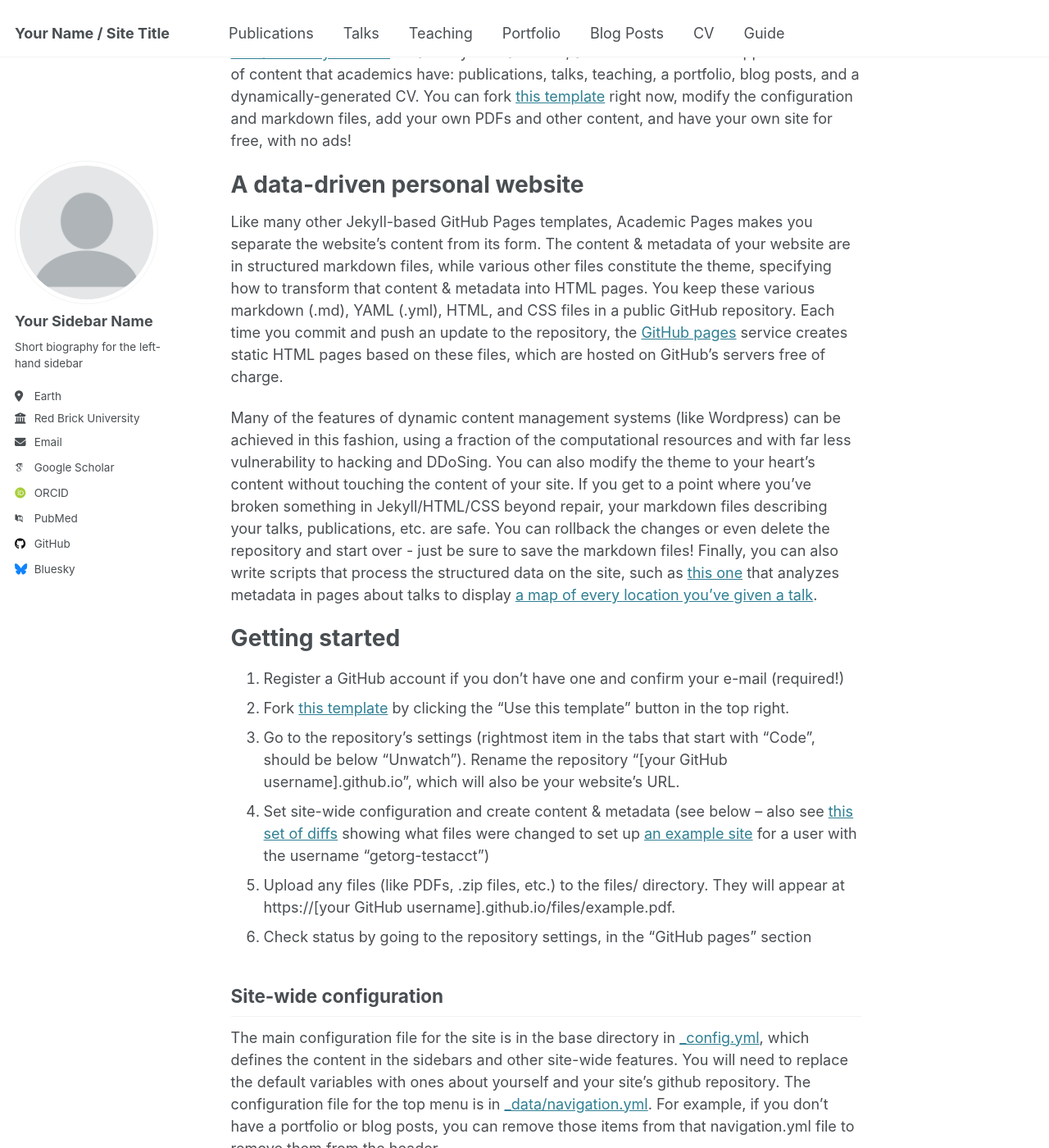
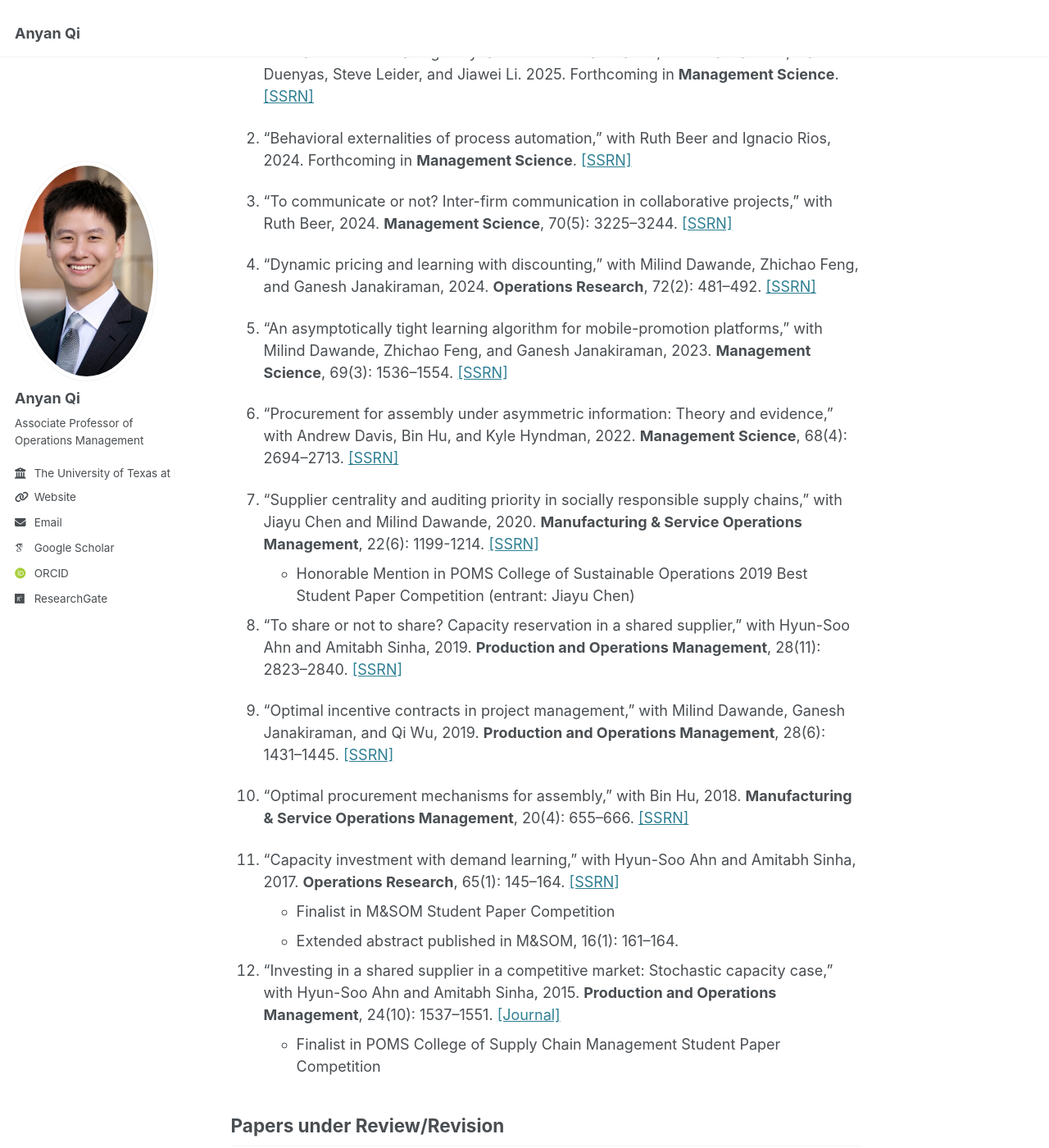
Before and after one commit to qi-anyan/qi-anyan.github.io, a Jekyll site: the page built from _pages/about.md, in a window 1280 px wide and 1400 px high, scrolled down 234 px. Shown: the whole window at 82% size. Built offline with Jekyll 4.4.1, drawn with Linux system fonts in a browser that asks for light colours; some web fonts are replaced; our own code applies the rules of GitHub Pages for plain Markdown files; some of the changed text lies outside the part shown.

Commit message:
Initial commit

```diff
--- a/_config.yml
+++ b/_config.yml
@@ -9,48 +9,48 @@
 # Basic Site Settings
 locale                   : "en-US"
 site_theme               : "default"
-title                    : "Your Name / Site Title"
+title                    : "Anyan Qi"
 title_separator          : "-"
-name                     : &name "Your Name"
-description              : &description "personal description"
-url                      : https://academicpages.github.io # the base hostname & protocol for your site e.g. "https://[your GitHub username].github.io"
+name                     : &name "Anyan Qi"
+description              : &description "Associate Professor of Operations Management, UT Dallas"
+url                      : https://qi-anyan.github.io # the base hostname & protocol for your site e.g. "https://[your GitHub username].github.io"
 baseurl                  : "" # the subpath of your site, e.g. "/blog"
-repository               : "academicpages/academicpages.github.io"
+repository               : "qi-anyan/qi-anyan.github.io"
 
 # Site Author - The following control what appear as part of the author content on the side bar.
 #               If a field is blank the icon and link will not appear, otherwise it will be shown.
 #               Additional customization can be done by editing /_includes/author-profile.html
 author:
   # Biographic information
-  avatar           : "profile.png"
-  name             : "Your Sidebar Name"
+  avatar           : "profile.jpg"
+  name             : "Anyan Qi"
   pronouns         : # example: "she/her"
-  bio              : "Short biography for the left-hand sidebar"
-  location         : "Earth"
-  employer         : "Red Brick University"
-  uri              : # URL
-  email            : "none@example.org"
+  bio              : "Associate Professor of Operations Management"
+  location         : # "Earth"
+  employer         : "The University of Texas at Dallas"
+  uri              : "https://jindal.utdallas.edu/faculty/anyan-qi/"
+  email            : "axq140430@utdallas.edu"
 
   # Academic websites
   arxiv            : # URL - Update with the correct link to your profile
-  googlescholar    : "https://scholar.google.com/citations?user=PS_CX0AAAAAJ"
+  googlescholar    : "https://scholar.google.com/citations?user=m3EZQHEAAAAJ&hl=en"
   impactstory      : # URL
-  orcid            : "http://orcid.org/yourorcidurl"
+  orcid            : "https://orcid.org/0000-0003-2933-8294"
   semantic         : # URL
-  pubmed           : "https://www.ncbi.nlm.nih.gov/pubmed/?term=john+snow"
-  researchgate     : # URL
+  pubmed           : # "https://www.ncbi.nlm.nih.gov/pubmed/?term=john+snow"
+  researchgate     : "https://www.researchgate.net/profile/Anyan-Qi"
   scopus           : # URL
 
   # Repositories and software development
   bitbucket        : # Username - Update with your username on the site
   codepen          : # Username
   dribbble         : # Username
-  github           : "academicpages"
+  github           : # ""
   kaggle           : # Username
   stackoverflow    : # User number or user number and name (i.e., use "1" or "1/jeff-atwood")
 
   # Social media
-  bluesky          : "bsky.app" # Replace this with you Bluesky username
+  bluesky          : # "bsky.app" # Replace this with you Bluesky username
   facebook         : # Username
   flickr           : # Username
   foursquare       : # Username
--- a/_includes/footer/custom.html
+++ b/_includes/footer/custom.html
@@ -1,3 +1,3 @@
 <!-- start custom footer snippets -->
-<a href="/sitemap/">Sitemap</a>
+
 <!-- end custom footer snippets -->
--- a/_pages/about.md
+++ b/_pages/about.md
@@ -1,49 +1,241 @@
 ---
 permalink: /
-title: "Academic Pages is a ready-to-fork GitHub Pages template for academic personal websites"
+title: #"Academic Pages is a ready-to-fork GitHub Pages template for academic personal websites"
 author_profile: true
 redirect_from:
   - /about/
   - /about.html
 ---
 
-This is the front page of a website that is powered by the [Academic Pages template](https://github.com/academicpages/academicpages.github.io) and hosted on GitHub pages. [GitHub pages](https://pages.github.com) is a free service in which websites are built and hosted from code and data stored in a GitHub repository, automatically updating when a new commit is made to the repository. This template was forked from the [Minimal Mistakes Jekyll Theme](https://mmistakes.github.io/minimal-mistakes/) created by Michael Rose, and then extended to support the kinds of content that academics have: publications, talks, teaching, a portfolio, blog posts, and a dynamically-generated CV. You can fork [this template](https://github.com/academicpages/academicpages.github.io) right now, modify the configuration and markdown files, add your own PDFs and other content, and have your own site for free, with no ads!
+RESEARCH
+======
 
-A data-driven personal website
+Journal Papers
+------
+
+1. "Human decision-making in dynamic resource allocation," with Damian Beil, Izak Duenyas, Steve Leider, and Jiawei Li. 2025. Forthcoming in **Management Science**. [[SSRN]](https://papers.ssrn.com/sol3/papers.cfm?abstract_id=4913075)
+
+1. "Behavioral externalities of process automation," with Ruth Beer and Ignacio Rios, 2024. Forthcoming in **Management Science**. [[SSRN]](https://papers.ssrn.com/sol3/papers.cfm?abstract_id=4295527)
+
+1. “To communicate or not? Inter-firm communication in collaborative projects,” with Ruth Beer, 2024. **Management Science**, 70(5): 3225–3244. [[SSRN]](https://papers.ssrn.com/sol3/papers.cfm?abstract_id=3290267)
+
+1. "Dynamic pricing and learning with discounting," with Milind Dawande, Zhichao Feng, and Ganesh Janakiraman, 2024. **Operations Research**, 72(2): 481–492. [[SSRN]](https://papers.ssrn.com/sol3/papers.cfm?abstract_id=4222004)
+
+1. “An asymptotically tight learning algorithm for mobile-promotion platforms,” with Milind Dawande, Zhichao Feng, and Ganesh Janakiraman, 2023. **Management Science**, 69(3): 1536–1554. [[SSRN]](https://papers.ssrn.com/sol3/papers.cfm?abstract_id=3523491)
+
+1. “Procurement for assembly under asymmetric information: Theory and evidence,” with Andrew Davis, Bin Hu, and Kyle Hyndman, 2022. **Management Science**, 68(4): 2694–2713. [[SSRN]](https://papers.ssrn.com/sol3/papers.cfm?abstract_id=3292622)
+
+1. “Supplier centrality and auditing priority in socially responsible supply chains,” with Jiayu Chen and Milind Dawande, 2020. **Manufacturing & Service Operations Management**, 22(6): 1199-1214. [[SSRN]](https://papers.ssrn.com/abstract=2889889)
+    - Honorable Mention in POMS College of Sustainable Operations 2019 Best Student Paper Competition (entrant: Jiayu Chen)
+
+1. “To share or not to share? Capacity reservation in a shared supplier,” with Hyun-Soo Ahn and Amitabh Sinha, 2019. **Production and Operations Management**, 28(11): 2823–2840. [[SSRN]](https://papers.ssrn.com/sol3/papers.cfm?abstract_id=2909260)
+
+1. “Optimal incentive contracts in project management,” with Milind Dawande, Ganesh Janakiraman, and Qi Wu, 2019. **Production and Operations Management**, 28(6): 1431–1445. [[SSRN]](https://papers.ssrn.com/sol3/papers.cfm?abstract_id=3016515)
+
+1. “Optimal procurement mechanisms for assembly,” with Bin Hu, 2018. **Manufacturing & Service Operations Management**, 20(4): 655–666. [[SSRN]](https://papers.ssrn.com/sol3/papers.cfm?abstract_id=2635069)
+
+
+1. “Capacity investment with demand learning,” with Hyun-Soo Ahn and Amitabh Sinha, 2017. **Operations Research**, 65(1): 145–164. [[SSRN]](https://papers.ssrn.com/sol3/papers.cfm?abstract_id=2789834)
+    - Finalist in M&SOM Student Paper Competition
+    - Extended abstract published in M&SOM, 16(1): 161–164.
+
+
+
+1. “Investing in a shared supplier in a competitive market: Stochastic capacity case,” with Hyun-Soo Ahn and Amitabh Sinha, 2015. **Production and Operations Management**, 24(10): 1537–1551. [[Journal]](https://journals.sagepub.com/doi/full/10.1111/poms.12348)
+    - Finalist in POMS College of Supply Chain Management Student Paper Competition
+
+
+Papers under Review/Revision
+------
+
+**Socially Responsible Operations and New Business Models (Game-Theoretic Models)**
+
+1. "Combating excessive overtime in global supply chains," with Jiayu Chen and Chuanya Jiao. [[SSRN]](https://papers.ssrn.com/sol3/papers.cfm?abstract_id=4134422)
+    - Finalist in 2022 INFORMS PSOR Best Paper Award
+    - Third place in 2022 ISCOM Best Paper Award
+
+2. "Stability of procurement networks," with Khai Chiong. [[SSRN]](https://papers.ssrn.com/sol3/papers.cfm?abstract_id=4752112)
+
+3. "Top or regular influencer? Contracting in live-streaming platform selling," with Suresh Sethi, Liqun Wei, and Jianxiong Zhang. [[SSRN]](https://papers.ssrn.com/sol3/papers.cfm?abstract_id=3668390)
+
+4. "Greenwashing under competition,”  with Soraya (Nadia) Fatehi, Liqun Wei, and Jianxiong Zhang. [[SSRN]](https://papers.ssrn.com/sol3/papers.cfm?abstract_id=4433364)
+
+
+**Innovation and New Product Development (Behavioral Operations Management)**
+
+5. “Coordination for assembly,” with Elena Katok, Sina Shokoohyar, and Wen Zhang. [[SSRN]](https://papers.ssrn.com/sol3/papers.cfm?abstract_id=2889868)
+
+6. "Startup contracting and entrepreneur-investor bargaining," with Kyle Hyndman and Evgeny Kagan. [[SSRN]](https://papers.ssrn.com/sol3/papers.cfm?abstract_id=3844516)
+    - Selected for presentation at 2023 MSOM TIE SIG Meeting
+
+7. "Team building and incentive schemes in collaborative projects," with Ruth Beer and Ignacio Rios. [[SSRN]](https://papers.ssrn.com/sol3/papers.cfm?abstract_id=4872792)
+
+
+**Learning Algorithms and Optimization in Operations Management (Data-Driven Optimization)**
+
+8. "Capacity and pricing management with demand learning," with Jian Chen, Zechao Li, and Yining Wang. [[SSRN]](https://papers.ssrn.com/sol3/papers.cfm?abstract_id=4414361)
+
+9. "Service systems with on-demand and reserved servers," with Milind Dawande, Zhichao Feng, and Ganesh Janakiraman. [[SSRN]](https://papers.ssrn.com/sol3/papers.cfm?abstract_id=4735928)
+
+10. "Online learning and capacity management in cloud-cost optimization," with Milind Dawande, Zhichao Feng, and Ganesh Janakiraman. [[SSRN]](https://papers.ssrn.com/sol3/papers.cfm?abstract_id=4812792)
+
+11. "Expanding into on-demand markets with ‘Airbnb of Warehousing’,”  with Soraya (Nadia) Fatehi.
+    - Selected for presentation at 2023 MSOM SCM SIG Meeting
+
+
+Invited Book Chapter
+------
+
+1. “Auditing, inspections, and testing for social responsibility in supply networks,” with Milind Dawande, 2020. Swaminathan, J, Deshpande, V, eds. Responsible Business Operations, Springer Series in Supply Chain Management 10, (Springer Nature Switzerland AG, Switzerland), 243—259. [[SSRN]](https://papers.ssrn.com/sol3/papers.cfm?abstract_id=3521582)
+
+
+<br><br>
+
+TEACHING
 ======
-Like many other Jekyll-based GitHub Pages templates, Academic Pages makes you separate the website's content from its form. The content & metadata of your website are in structured markdown files, while various other files constitute the theme, specifying how to transform that content & metadata into HTML pages. You keep these various markdown (.md), YAML (.yml), HTML, and CSS files in a public GitHub repository. Each time you commit and push an update to the repository, the [GitHub pages](https://pages.github.com/) service creates static HTML pages based on these files, which are hosted on GitHub's servers free of charge.
 
-Many of the features of dynamic content management systems (like Wordpress) can be achieved in this fashion, using a fraction of the computational resources and with far less vulnerability to hacking and DDoSing. You can also modify the theme to your heart's content without touching the content of your site. If you get to a point where you've broken something in Jekyll/HTML/CSS beyond repair, your markdown files describing your talks, publications, etc. are safe. You can rollback the changes or even delete the repository and start over - just be sure to save the markdown files! Finally, you can also write scripts that process the structured data on the site, such as [this one](https://github.com/academicpages/academicpages.github.io/blob/master/talkmap.ipynb) that analyzes metadata in pages about talks to display [a map of every location you've given a talk](https://academicpages.github.io/talkmap.html).
+Naveen Jindal School of Management, the University of Texas at Dallas
+------
 
-Getting started
+### Ph.D. Dissertation Committee Co-Chair
+
+- Pramit Ghosh, co-chair with Ignacio Rios
+- 2020, Jiayu Chen (Assistant Professor at University of Calgary), co-chair with Milind Dawande
+- 2018, Sina Shokoohyar (Assistant Professor at Saint Joseph’s University), co-chair with Elena Katok
+
+
+### Ph.D. Dissertation Committee Member
+
+- 2025, Haokun Du (Assistant Professor at University of Auckland)
+- 2025, Beyza Celik (Data Scientist at American Airline)
+- 2024, Goutham Takasi (Assistant Professor at University of Alabama)
+- 2024, Arun Kumar Rout (Assistant Professor at SUNY Buffalo)
+- 2024, Zihao Qu (Assistant Professor at UMass Amherst)
+- 2022, Lingling Shi (Postdoctoral Researcher at Southern Methodist University)
+- 2022, Duc Vu (Assistant Professor at University of Michigan-Flint)
+- 2020, Zhichao Feng (Assistant Professor at The Hong Kong Polytechnic University)
+- 2019, Harish Guda (Assistant Professor at Arizona State University)
+- 2019, Xi Shan (Visiting Assistant Professor at Boston College)
+- 2017, Yang Bo (Assistant Professor at Chinese University of Hong Kong)
+- 2017, Emre Ertan (Research Scientist at Amazon)
+
+
+### OPRE 3360: Managerial methods in decision making under uncertainty (Business statistics)
+
+- 2024, Spring, 5.0/5.0
+- 2023, Spring, 4.8/5.0
+- 2022, Fall, 5.0/5.0
+- 2021, Fall, 4.9/5.0
+- 2019, Fall, 4.9/5.0, 4.9/5.0
+- 2018, Fall, 4.9/5.0, 5.0/5.0, 5.0/5.0
+- 2017, Fall, 5.0/5.0
+- 2016, Fall, 5.0/5.0
+- 2015, Fall, 5.0/5.0
+- 2014, Fall, 4.9/5.0, 4.9/5.0
+
+
+### OPRE 3310: Operations management
+
+- 2024, Fall, 4.9/5.0
+- 2023, Fall, 4.9/5.0, 4.9/5.0
+- 2022, Fall, 4.9/5.0
+- 2021, Fall, 4.9/5.0
+- 2021, Spring, 4.8/5.0
+- 2020, Fall, 5.0/5.0, 4.9/5.0
+- 2017, Fall, 4.9/5.0, 4.9/5.0
+- 2016, Fall, 5.0/5.0, 5.0/5.0
+- 2015, Fall, 4.8/5.0, 5.0/5.0
+
+
+### OPRE 6301: Statistics and data analysis
+
+- 2020, Spring, 5.0/5.0
+
+
+Stephen M. Ross School of Business, University of Michigan
+------
+
+### OMS 311: Operations management
+
+- 2011, Winter, 5.0/5.0.
+
+<br><br>
+
+SERVICE
 ======
-1. Register a GitHub account if you don't have one and confirm your e-mail (required!)
-1. Fork [this template](https://github.com/academicpages/academicpages.github.io) by clicking the "Use this template" button in the top right.
-1. Go to the repository's settings (rightmost item in the tabs that start with "Code", should be below "Unwatch"). Rename the repository "[your GitHub username].github.io", which will also be your website's URL.
-1. Set site-wide configuration and create content & metadata (see below -- also see [this set of diffs](http://archive.is/3TPas) showing what files were changed to set up [an example site](https://getorg-testacct.github.io) for a user with the username "getorg-testacct")
-1. Upload any files (like PDFs, .zip files, etc.) to the files/ directory. They will appear at https://[your GitHub username].github.io/files/example.pdf.
-1. Check status by going to the repository settings, in the "GitHub pages" section
 
-Site-wide configuration
-------
-The main configuration file for the site is in the base directory in [_config.yml](https://github.com/academicpages/academicpages.github.io/blob/master/_config.yml), which defines the content in the sidebars and other site-wide features. You will need to replace the default variables with ones about yourself and your site's github repository. The configuration file for the top menu is in [_data/navigation.yml](https://github.com/academicpages/academicpages.github.io/blob/master/_data/navigation.yml). For example, if you don't have a portfolio or blog posts, you can remove those items from that navigation.yml file to remove them from the header.
+### Editorial Service
 
-Create content & metadata
-------
-For site content, there is one markdown file for each type of content, which are stored in directories like _publications, _talks, _posts, _teaching, or _pages. For example, each talk is a markdown file in the [_talks directory](https://github.com/academicpages/academicpages.github.io/tree/master/_talks). At the top of each markdown file is structured data in YAML about the talk, which the theme will parse to do lots of cool stuff. The same structured data about a talk is used to generate the list of talks on the [Talks page](https://academicpages.github.io/talks), each [individual page](https://academicpages.github.io/talks/2012-03-01-talk-1) for specific talks, the talks section for the [CV page](https://academicpages.github.io/cv), and the [map of places you've given a talk](https://academicpages.github.io/talkmap.html) (if you run this [python file](https://github.com/academicpages/academicpages.github.io/blob/master/talkmap.py) or [Jupyter notebook](https://github.com/academicpages/academicpages.github.io/blob/master/talkmap.ipynb), which creates the HTML for the map based on the contents of the _talks directory).
+- Associate Editor for **Manufacturing & Service Operations Management** (2024–present)
+- Senior Editor for **Production and Operations Management** (2019–present)
+- Associate Editor for **Decision Sciences** (2022–present)
+- Department Editor for **Journal of Systems Science and Systems Engineering** (2025-present)
 
-**Markdown generator**
 
-The repository includes [a set of Jupyter notebooks](https://github.com/academicpages/academicpages.github.io/tree/master/markdown_generator
-) that converts a CSV containing structured data about talks or presentations into individual markdown files that will be properly formatted for the Academic Pages template. The sample CSVs in that directory are the ones I used to create my own personal website at stuartgeiger.com. My usual workflow is that I keep a spreadsheet of my publications and talks, then run the code in these notebooks to generate the markdown files, then commit and push them to the GitHub repository.
+### Referee Service
 
-How to edit your site's GitHub repository
-------
-Many people use a git client to create files on their local computer and then push them to GitHub's servers. If you are not familiar with git, you can directly edit these configuration and markdown files directly in the github.com interface. Navigate to a file (like [this one](https://github.com/academicpages/academicpages.github.io/blob/master/_talks/2012-03-01-talk-1.md) and click the pencil icon in the top right of the content preview (to the right of the "Raw | Blame | History" buttons). You can delete a file by clicking the trashcan icon to the right of the pencil icon. You can also create new files or upload files by navigating to a directory and clicking the "Create new file" or "Upload files" buttons.
+- Reviewer for Management Science, Operations Research, Manufacturing & Service Operations Management, Production and Operations Management, Strategic Management Journal, Naval Research Logistics, IISE Transactions, Omega, International Transactions in Operations Research, Economic Inquiry
+- Reviewer for Research Grants Council (RGC) of Hong Kong (2018, 2019, 2020, 2022)
+- Conference Reviewer for MSOM SCM SIG (2017, 2018, 2019, 2020, 2022, 2023)
+- Conference Reviewer for MSOM TIE SIG (2023)
+- Conference Reviewer for MSOM Sustainable Operations SIG (2020, 2021)
 
-Example: editing a markdown file for a talk
-![Editing a markdown file for a talk](/images/editing-talk.png)
 
-For more info
-------
-More info about configuring Academic Pages can be found in [the guide](https://academicpages.github.io/markdown/), the [growing wiki](https://github.com/academicpages/academicpages.github.io/wiki), and you can always [ask a question on GitHub](https://github.com/academicpages/academicpages.github.io/discussions). The [guides for the Minimal Mistakes theme](https://mmistakes.github.io/minimal-mistakes/docs/configuration/) (which this theme was forked from) might also be helpful.
+### Judge for Paper Competitions
+
+- Judge for MSOM Student Paper Competition (2017, 2018, 2019, 2020, 2021, 2022, 2023)
+- Judge for CSAMSE Best Paper Competition (2021, 2022, 2023)
+- Judge for INFORMS PSOR Best Paper Award (2021)
+- Judge for INFORMS TIMES Best Working Paper Competition (2020, 2021, 2022, 2023)
+- Judge for INFORMS BOM Best Working Paper Competition (2016, 2020, 2021, 2023)
+- Judge for POMS College of Supply Chain Management Student Paper Competition (2020)
+- Judge for POMS College of Behavior in OM Junior Scholar Paper Competition (2020, 2022, 2023)
+- Judge for POMS-HK Best Student Paper Competition (2024)
+
+
+### Other
+
+- Track Co-Chair for POMS Annual Meeting, Atlanta, GA (2025)
+- SIG-Day Co-Chair for MSOM SCM SIG Conference, Minneapolis, MN (2024)
+- Cluster Co-Chair for INFORMS Annual Meeting, Phoenix, AZ (2023)
+- Invited Panelist of POMS College of SCM Mini Conference, Orlando, FL (2023)
+- Track Co-Chair for POMS Annual Meeting, Orlando, FL (2023)
+- Cluster Co-Chair for INFORMS Annual Meeting, Phoenix, AZ (2018)
+- Invited Panelist of INFORMS Doctoral Student Colloquium, Nashville, TN (2016)
+- Conference Organizing Committee member for MSOM Conference 2018
+- Conference Organizing Committee member for BOM Conference 2018
+- Session Chair for several conferences
+
+
+<br><br>
+
+HONORS
+======
+
+- Management Science Meritorious Service Award (2024)
+- Management Science Distinguished Service Award (2023)
+- 2022 M&SOM Meritorious Service Award
+- Management Science Meritorious Service Award (2022)
+- 2021 M&SOM Meritorious Service Award
+- Management Science Distinguished Service Award (2021)
+- Sydney Smith Hicks Faculty Fellow, JSOM, UT Dallas (2018–2020)
+- 2020 M&SOM Meritorious Service Award
+- Management Science Distinguished Service Award (2020)
+- 2019 M&SOM Meritorious Service Award
+- 2018 M&SOM Meritorious Service Award
+- Management Science Distinguished Service Award (2018)
+- 2018 OMEGA Best Reviewer
+- 2017 M&SOM Meritorious Service Award
+- Outstanding Undergraduate Teacher of the Year, JSOM, UT Dallas (2016)
+- Finalist in M&SOM Student Paper Competition (2013)
+- Finalist in POMS College of Supply Chain Management Student Paper Competition (2012)
+- Richter Fellowship, Ross School of Business, University of Michigan (2012–2014)
+- Neary Fellowship, Ross School of Business, University of Michigan (2013)
+- Stark Fellowship, Ross School of Business, University of Michigan (2012)
+- Dykstra Fellowship, Ross School of Business, University of Michigan (2011–2012)
+- Leabo Memorial Scholarship, University of Michigan (2010)
+- Ross Business School Fellowship, University of Michigan (2008–2012)
+- Siemens Scholarship, Tsinghua University (2007)
+- Chang Tong Scholarship, Tsinghua University (2006)
+- National Scholarship, Tsinghua University (2005)
+- POSCO Scholarship, Tsinghua University (2004)
```
Also changed, not shown: _data/navigation.yml (+15 -15 lines), images/profile.jpg (added), 1 other file.
